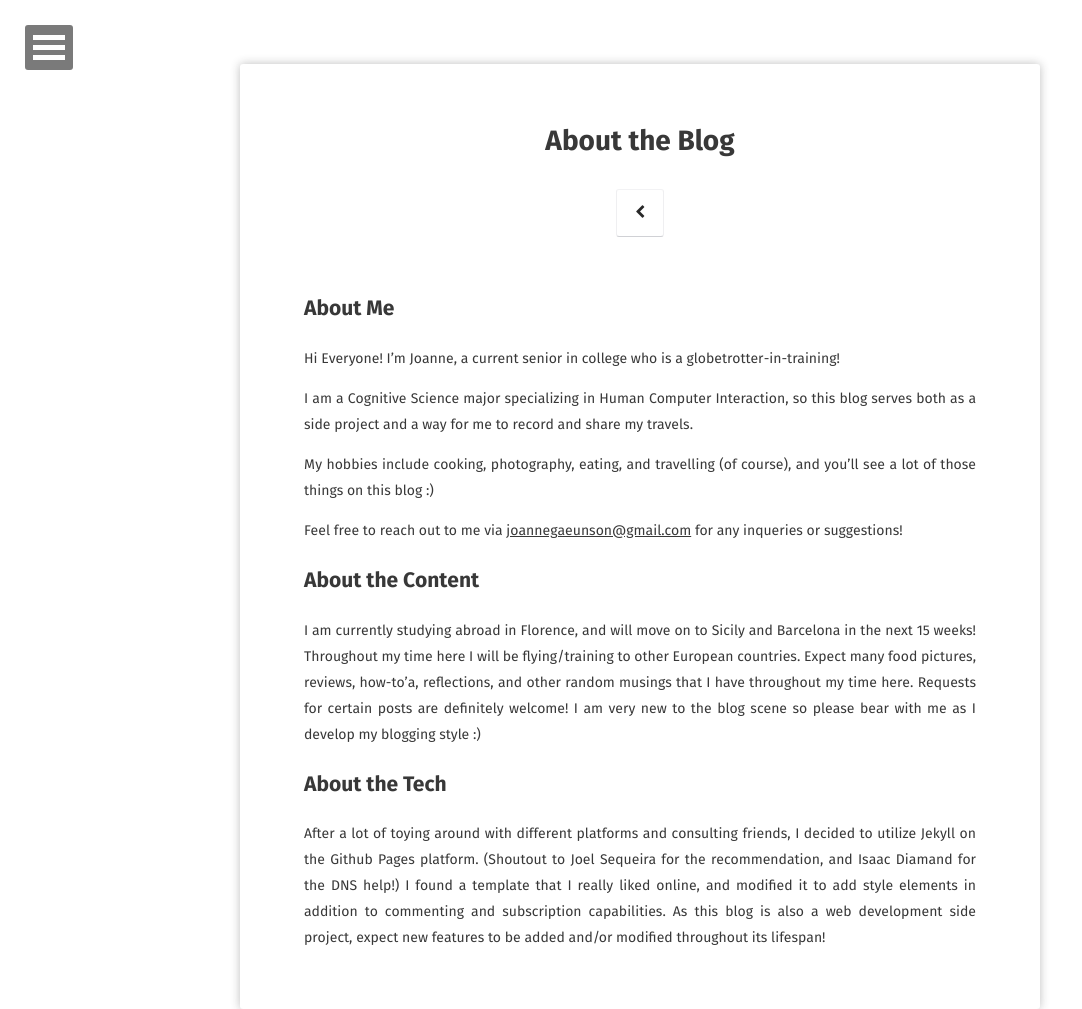
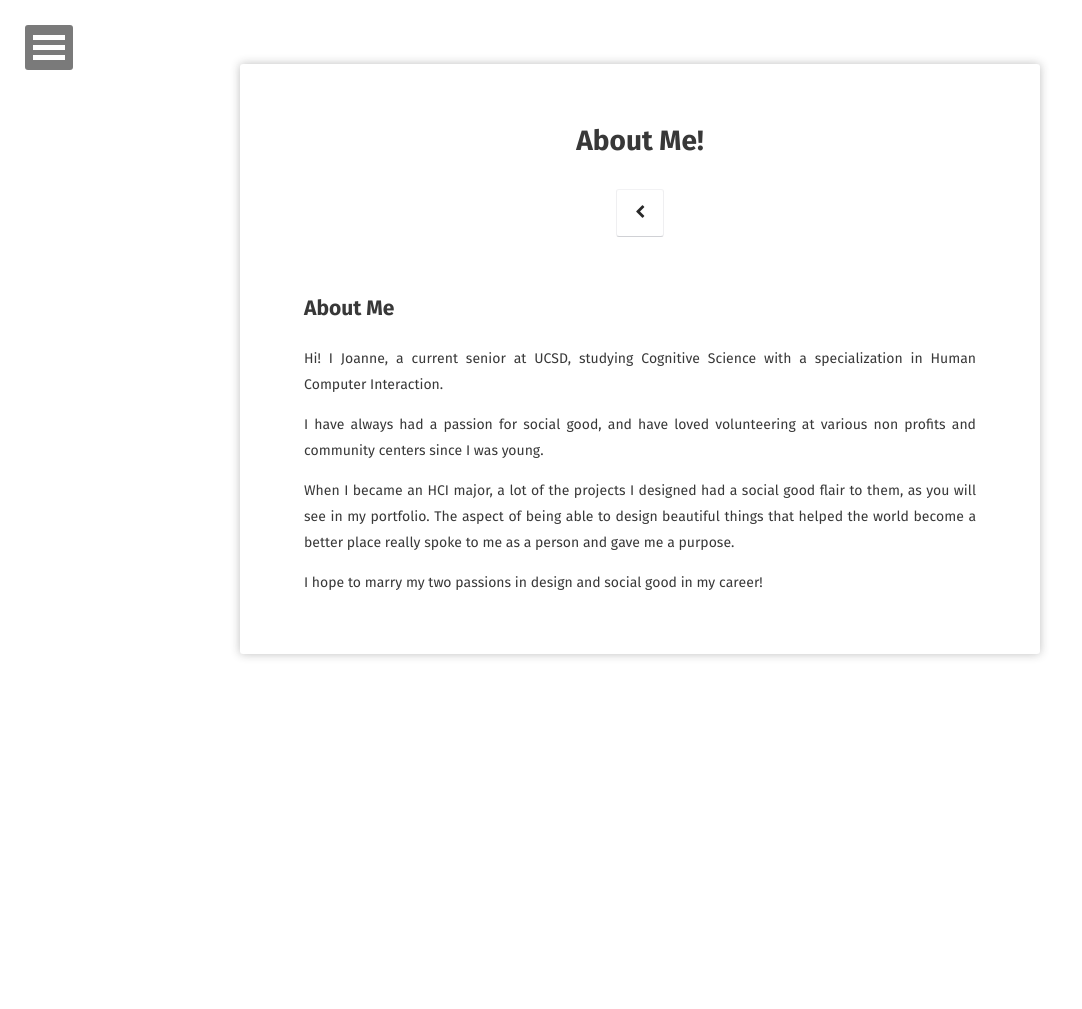
Before and after one commit to JoanneGaeunSon/joannegaeunson.com, a Jekyll site: the page built from about/index.md, in a window 1280 px wide. Shown: the whole page, without its empty margins (0-1082 px from the left). Built offline with Jekyll 4.4.1, drawn with Linux system fonts in a browser that asks for light colours; some web fonts are replaced; after the commit the page ends 964 px from its top, so only the background shows below that.

Commit message:
Updated About

```diff
--- a/about/index.md
+++ b/about/index.md
@@ -1,6 +1,6 @@
 ---
 layout: page
-title: About the Blog
+title: About Me!
 tags: [about]
 date: 2018-09-04
 comments: false
@@ -8,18 +8,15 @@ comments: false
 
 ## About Me
 
-Hi Everyone! I'm Joanne, a current senior in college who is a globetrotter-in-training!
+Hi! I Joanne, a current senior at UCSD, studying Cognitive Science with a
+specialization in Human Computer Interaction.
 
-I am a Cognitive Science major specializing in Human Computer Interaction, so this blog serves both as a side project and a way for me to record and share my travels.
+I have always had a passion for social good, and have loved volunteering at
+various non profits and community centers since I was young.
 
-My hobbies include cooking, photography, eating, and travelling (of course), and you'll see a lot of those things on this blog :)
+When I became an HCI major, a lot of the projects I designed had a social good
+flair to them, as you will see in my portfolio. The aspect of being able to design
+beautiful things that helped the world become a better place really spoke to me
+as a person and gave me a purpose.
 
-Feel free to reach out to me via <u>joannegaeunson@gmail.com</u> for any inqueries or suggestions!
-
-## About the Content
-
-I am currently studying abroad in Florence, and will move on to Sicily and Barcelona in the next 15 weeks! Throughout my time here I will be flying/training to other European countries. Expect many food pictures, reviews, how-to'a, reflections, and other random musings that I have throughout my time here. Requests for certain posts are definitely welcome! I am very new to the blog scene so please bear with me as I develop my blogging style :)
-
-## About the Tech
-
-After a lot of toying around with different platforms and consulting friends, I decided to utilize Jekyll on the Github Pages platform. (Shoutout to Joel Sequeira for the recommendation, and Isaac Diamand for the DNS help!) I found a template that I really liked online, and modified it to add style elements in addition to commenting and subscription capabilities. As this blog is also a web development side project, expect new features to be added and/or modified throughout its lifespan!
+I hope to marry my two passions in design and social good in my career!
```
